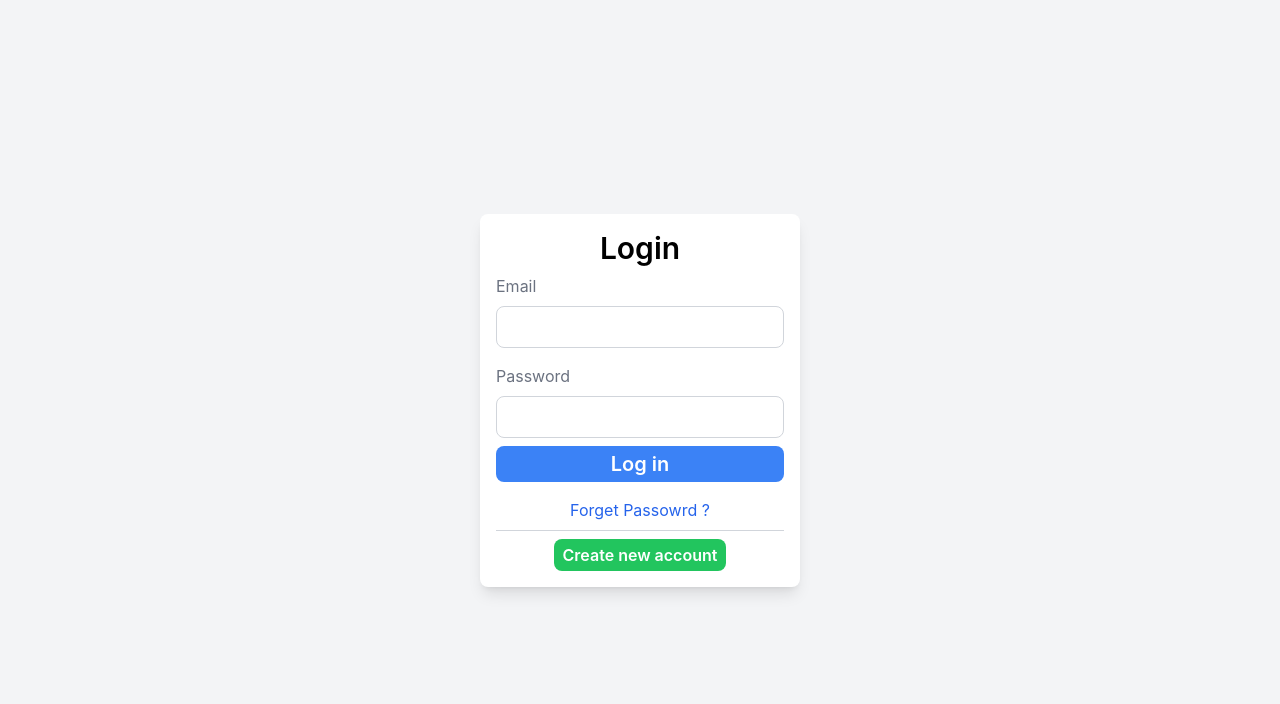
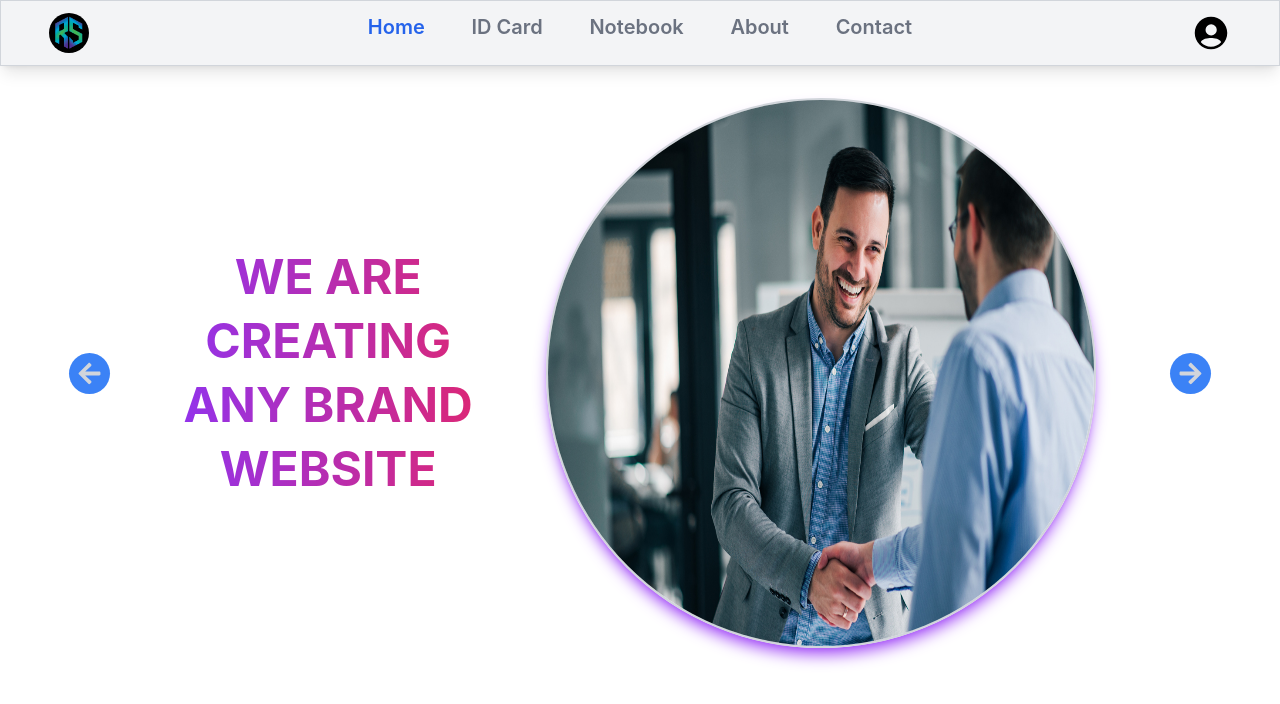
Before and after one commit to shrestharonit09/MyProject, a React (Create React App) app: page / in a window 1280 px wide. Shown: the top 704 px of the page. Built offline with nearby package versions, Linux system fonts and the light colour scheme.

Commit message:
working on multiple User access

```diff
--- a/src/App.js
+++ b/src/App.js
@@ -1,16 +1,36 @@
-import React from "react";
-import Auth from "./component/Auth";
+import React, { useState } from "react";
 import { BrowserRouter as Router, Routes, Route } from "react-router-dom";
 import Crudoperation from "./component/Crudoperation";
+import Navbar from "./component/Navbar";
+import Home from "./component/Home";
+import Auth from "./component/Auth";
+import Notebook from "./component/Notebook";
+import About from "./component/About";
+import Contact from "./component/Contact";
 
 const App = () => {
+  const [showlogin, setShowlogin] = useState(false);
   return (
     <div>
       <Router>
-        <Routes>
-          <Route path="/" element={<Auth/>}></Route>
-          <Route path="/crud" element={<Crudoperation/>}></Route>
-        </Routes>
+        {showlogin ? (
+          <Auth apphome={()=>setShowlogin(false)}/>
+        ) : (
+          <div>
+            <Navbar
+              loginshow={() => {
+                setShowlogin(true);
+              }}
+            />
+            <Routes>
+              <Route path="/crud" element={<Crudoperation />}></Route>
+              <Route path="/" element={<Home />}></Route>
+              <Route path="/notebook" element={<Notebook/>}></Route>
+              <Route path="/about" element={<About/>}></Route>
+              <Route path="/contact" element={<Contact/>}></Route>
+            </Routes>
+          </div>
+        )}
       </Router>
     </div>
   );
--- /dev/null
+++ b/src/component/About.js
@@ -0,0 +1,9 @@
+import React from 'react'
+
+const About = () => {
+  return (
+    <div>About</div>
+  )
+}
+
+export default About
--- a/src/component/Auth.js
+++ b/src/component/Auth.js
@@ -3,19 +3,26 @@ import Login from "./Login";
 import Reset from "./Reset";
 import Signup from "./Signup";
 
-const Auth = () => {
+const Auth = (props) => {
   const [loginxa, setLoginxa] = useState(true);
   const [reset, setReset] = useState(true);
+
+
   return (
     <div>
-       {loginxa ? (
+      {loginxa ? (
         reset ? (
-          <Login signup={()=>setLoginxa(false)} reset={()=>setReset(false)} />
+          <Login
+            signup={() => setLoginxa(false)}
+            reset={() => setReset(false)}
+            authhome={props.apphome}
+
+          />
         ) : (
-          <Reset loginreset={()=>setReset(true)} />
+          <Reset loginreset={() => setReset(true)} />
         )
       ) : (
-        <Signup login={()=>setLoginxa(true)} />
+        <Signup login={() => setLoginxa(true)} />
       )}
     </div>
   );
--- /dev/null
+++ b/src/component/Contact.js
@@ -0,0 +1,9 @@
+import React from 'react'
+
+const Contact = () => {
+  return (
+    <div>Contact</div>
+  )
+}
+
+export default Contact
--- /dev/null
+++ b/src/component/Home.js
@@ -0,0 +1,49 @@
+import React, { useState } from "react";
+import { info } from "./Homedeskinfo";
+import { FaArrowLeft } from "react-icons/fa";
+import { FaArrowRight } from "react-icons/fa";
+
+const Home = () => {
+  const [index, setIndex] = useState(0);
+  const handleNext = () => {
+    if (index < info.length - 1) setIndex(index + 1);
+  };
+  const handlePrevious = () => {
+    if (index > 0) {
+      setIndex(index - 1);
+    }
+  };
+  return (
+    <div className="p-8 flex justify-around items-center">
+      <button onClick={handlePrevious} className='p-2 rounded-full bg-blue-500 hover:bg-blue-600'>
+        <FaArrowLeft size={25} className="text-gray-300"/>
+      </button>
+      <div className="text-5xl font-bold flex flex-col gap-4">
+        <h1 className="bg-gradient-to-r from-purple-600 to-pink-600 bg-clip-text text-transparent text-center">
+          {info[index].word1}
+        </h1>
+        <h1 className="bg-gradient-to-r from-purple-600 to-pink-600 bg-clip-text text-transparent text-center">
+          {info[index].word2}
+        </h1>
+        <h1 className="bg-gradient-to-r from-purple-600 to-pink-600 bg-clip-text text-transparent">
+          {info[index].word3}
+        </h1>
+        <h1 className="bg-gradient-to-r from-purple-600 to-pink-600 bg-clip-text text-transparent text-center">
+          {info[index].word4}
+        </h1>
+      </div>
+      <div>
+        <img
+          src={info[index].image}
+          alt="FrontImage"
+          className="rounded-full h-[550px] w-[550px] shadow-lg border-2 border-gray-300 shadow-purple-500"
+        />
+      </div>
+      <button onClick={handleNext} className='p-2 rounded-full bg-blue-500 hover:bg-blue-600'>
+        <FaArrowRight size={25} className="text-gray-300"/>
+      </button>
+    </div>
+  );
+};
+
+export default Home;
--- /dev/null
+++ b/src/component/Homedeskinfo.js
@@ -0,0 +1,26 @@
+import Image from "../Image/HomeImage.jpg";
+export const info = [
+  {
+    word1: "WE ARE",
+    word2:"CREATING",
+    word3:"ANY BRAND",
+    word4:"WEBSITE",
+    image: Image ,
+  },
+  {
+    word1: "WE ARE",
+    word2:"HOSTING",
+    word3:"ANY BRAND" ,
+    word4:"SITE",
+    image:
+      "https://images.businessnewsdaily.com/app/uploads/2022/04/04081912/Mobile-UX-website-design_scyther5_Getty-Images_BDC.png",
+  },
+  {
+    word1: "WE ARE",
+    word2:"FACILATING",
+    word3:"ANY BRAND",
+    word4:"SERVICES",
+    image:
+      "https://www.forbes.com/advisor/wp-content/uploads/2022/09/Image_-_Web_Design_.jpeg.jpg",
+  },
+];
--- a/src/component/Login.js
+++ b/src/component/Login.js
@@ -1,24 +1,27 @@
-import React, { useState} from "react";
+import React, { useState } from "react";
+import { RxCross1 } from "react-icons/rx";
 import { useNavigate } from "react-router-dom";
 
 const Login = (props) => {
+  const navigate = useNavigate();
   const [logindata, setLogindata] = useState({
     email: "",
     password: "",
   });
 
   const [usernamerequired, setUsernamerequired] = useState("");
-  const navigate = useNavigate();
 
   const handleLogin = () => {
-    const Userdata = JSON.parse(localStorage.getItem("users"));
-    if (Userdata) {
-      if (
-        logindata.email === Userdata.email &&
-        logindata.password === Userdata.password
-      ) {
+    const storedData = JSON.parse(localStorage.getItem("users")) || [];
+    const userData = storedData.find(
+      (value) =>
+        value.email === logindata.email && value.password === logindata.password
+    );
+    if (storedData) {
+      if (userData) {
         alert("valid");
-        navigate("/crud");
+        props.authhome(); //true dinxa ani home kk xa sabai show hunxa
+        navigate("/"); // esle chai home mai navigate garauxa
       } else {
         alert("invalid");
       }
@@ -38,7 +41,14 @@ const Login = (props) => {
     <div className="flex justify-center min-h-screen items-center bg-gray-100">
       <div className="w-2/3 sm:w-1/2 md:w-1/3 lg:w-1/4 bg-white rounded-lg shadow-lg">
         <div className="flex flex-col p-4 gap-2 ">
+          <button
+            className="flex justify-end hover:text-red-500"
+            onClick={props.authhome}
+          >
+            <RxCross1 />
+          </button>
           <h1 className="text-3xl text-center font-semibold">Login</h1>
+
           <label className="text-gray-500" htmlFor="Username">
             Email
           </label>
--- /dev/null
+++ b/src/component/Navbar.js
@@ -0,0 +1,116 @@
+import React, { useEffect, useState } from "react";
+import RS from "../Image/RS.png";
+import { IoPersonCircleSharp } from "react-icons/io5";
+import { HiOutlineBars3 } from "react-icons/hi2";
+import Sidebar from "./Sidebar";
+import { NavLink } from "react-router-dom";
+
+const Navbar = (props) => {
+  const [width, setWidth] = useState(window.innerWidth);
+  const [showsidebar, setShowsidebar] = useState(false);
+
+  useEffect(() => {
+    const handleResize = () => setWidth(window.innerWidth);
+    window.addEventListener("resize", handleResize);
+    return () => window.removeEventListener("resize", handleResize);
+  }, []);
+
+  const handleSidebar = () => {
+    setShowsidebar(!showsidebar);
+  };
+  const Userdata = JSON.parse(localStorage.getItem("users"))||[];
+  console.log("datatatata",Userdata)
+  return (
+    <div>
+      <div
+        className={`fixed top-0 right-0 z-50 transform ${
+          showsidebar ? "-translation-x-0" : "translate-x-full"
+        } transition-transform duration-1000 ease-in-out`}
+      >
+        {width <= 850 && <Sidebar closeSidebar={handleSidebar} />}
+      </div>
+
+      <div className="border border-gray-300 bg-gray-100 px-12 py-3 shadow-lg">
+        <div className="flex justify-between">
+          <div>
+            <img
+              className="rounded-full"
+              src={RS}
+              height={40}
+              width={40}
+              alt="RonitShresthaLogo"
+            />
+          </div>
+          {width > 850 ? (
+            <div className="w-1/2">
+              <div className="flex justify-around text-xl text-gray-500 font-semibold">
+                <NavLink
+                  to="/"
+                  className={({ isActive }) =>
+                    isActive ? "text-blue-600" : "hover:text-blue-600"
+                  }
+                >
+                  Home{" "}
+                </NavLink>
+                <NavLink
+                  to="/crud"
+                  className={({ isActive }) =>
+                    isActive ? "text-blue-600" : "hover:text-blue-600"
+                  }
+                >
+                  ID Card{" "}
+                </NavLink>
+                <NavLink
+                  to="/notebook"
+                  className={({ isActive }) =>
+                    isActive ? "text-blue-600" : "hover:text-blue-600"
+                  }
+                >
+                  Notebook{" "}
+                </NavLink>
+                <NavLink
+                  to="/about"
+                  className={({ isActive }) =>
+                    isActive ? "text-blue-600" : "hover:text-blue-600"
+                  }
+                >
+                  About{" "}
+                </NavLink>
+                <NavLink
+                  to="/contact"
+                  className={({ isActive }) =>
+                    isActive ? "text-blue-600" : "hover:text-blue-600"
+                  }
+                >
+                  Contact{" "}
+                </NavLink>
+              </div>
+            </div>
+          ) : (
+            ""
+          )}
+          <div>
+            {Userdata && (
+              <h1 className="flex gap-1">
+                {Userdata.fname}
+                {Userdata.lname}
+              </h1>
+            )}
+            <div className={`${width > 850 ? " " : "flex gap-4"}`}>
+              <IoPersonCircleSharp size={40} onClick={props.loginshow} />
+              {width <= 850 && (
+                <HiOutlineBars3
+                  size={30}
+                  className="mt-1"
+                  onClick={handleSidebar}
+                />
+              )}
+            </div>
+          </div>
+        </div>
+      </div>
+    </div>
+  );
+};
+
+export default Navbar;
--- /dev/null
+++ b/src/component/Notebook.js
@@ -0,0 +1,9 @@
+import React from 'react'
+
+const Notebook = () => {
+  return (
+    <div>Notebook</div>
+  )
+}
+
+export default Notebook
--- /dev/null
+++ b/src/component/Sidebar.js
@@ -0,0 +1,53 @@
+import React from "react";
+import { RxCross1 } from "react-icons/rx";
+import { NavLink } from "react-router-dom";
+
+const Sidebar = (props) => {
+  return (
+    <div className="flex flex-col gap-4 text-xl text-white font-bold bg-blue-600 px-6 py-4">
+      <button
+        className="flex justify-end hover:text-red-600"
+        onClick={props.closeSidebar}
+      >
+        <RxCross1 />
+      </button>
+      <NavLink
+        onClick={props.closeSidebar}
+        to="/"
+        className="hover:text-sky-300"
+      >
+        Home{" "}
+      </NavLink>
+      <NavLink
+        onClick={props.closeSidebar}
+        to="/crud"
+        className="hover:text-sky-300"
+      >
+        ID Card{" "}
+      </NavLink>
+      <NavLink
+        onClick={props.closeSidebar}
+        to="/notebook"
+        className="hover:text-sky-300"
+      >
+        Notebook
+      </NavLink>
+      <NavLink
+        onClick={props.closeSidebar}
+        to="/about"
+        className="hover:text-sky-300"
+      >
+        About{" "}
+      </NavLink>
+      <NavLink
+        onClick={props.closeSidebar}
+        to="/contact"
+        className="hover:text-sky-300"
+      >
+        Contact{" "}
+      </NavLink>
+    </div>
+  );
+};
+
+export default Sidebar;
--- a/src/component/Signup.js
+++ b/src/component/Signup.js
@@ -31,7 +31,9 @@
 
       if (data.CRPassword !== data.COPassword) {
         setPasswordvalidation("password should be matched");
-      } else setPasswordvalidation("");
+      } else {setPasswordvalidation("");}
+
+      const existUser=JSON.parse(localStorage.getItem("users"))||[];
 
       if (
         data.phone.length === 10 &&
@@ -41,13 +43,17 @@
         data.Address &&
         data.email
       ) {
+        const newUser={
+          fname:data.firstname,
+          lname:data.surname,
+          email: data.email,
+          password: data.CRPassword,
+          phone: data.phone,
+        }
+        const systemUser=[...existUser,newUser];
         localStorage.setItem(
           "users",
-          JSON.stringify({
-            email: data.email,
-            password: data.CRPassword,
-            phone: data.phone,
-          })
+          JSON.stringify(systemUser)
         );
         props.login();
       } else {
```
Also changed, not shown: src/component/Reset.js (+19 -16 lines), src/Image/HomeImage.jpg (added), src/Image/RS.png (added).
